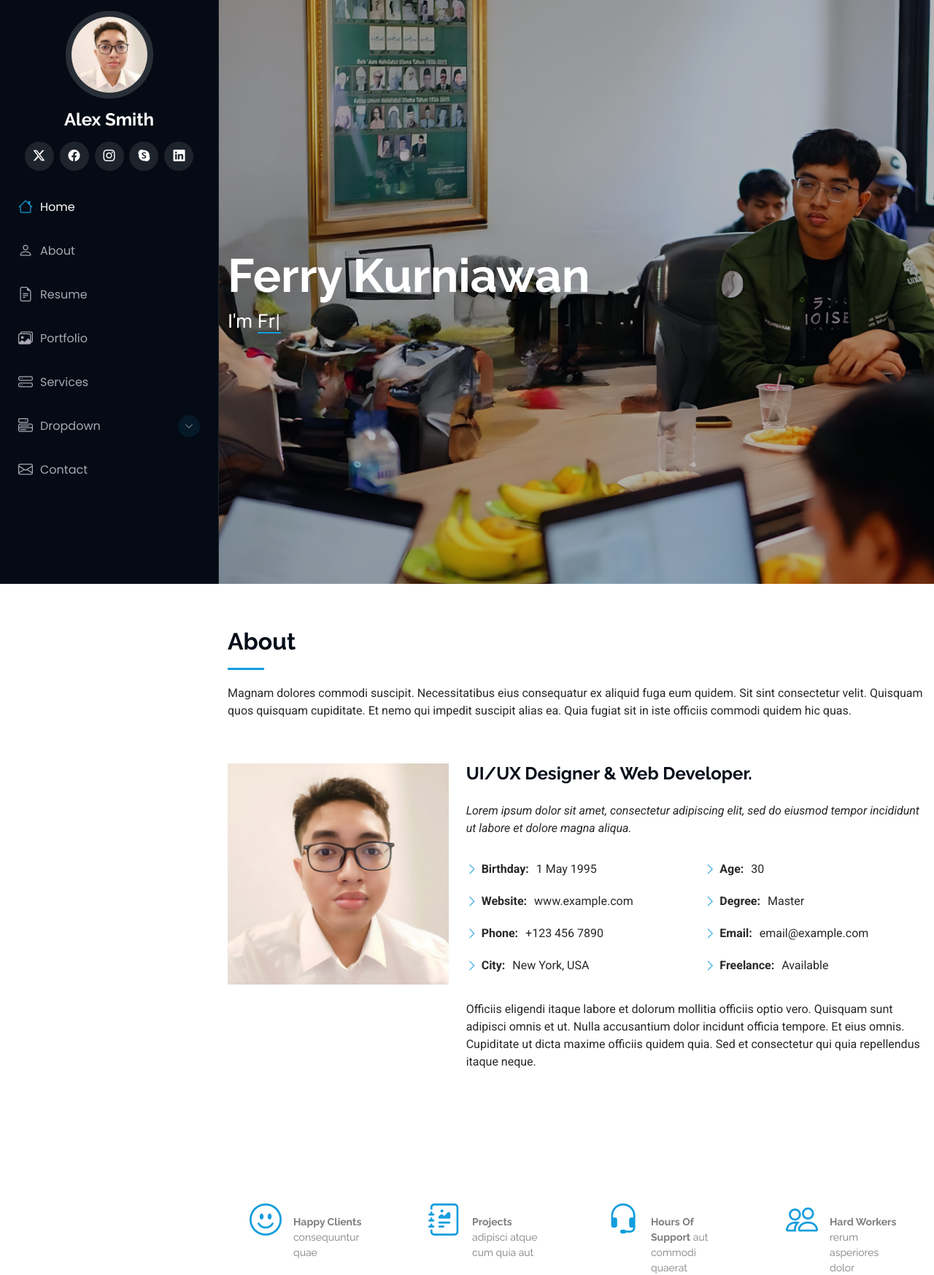
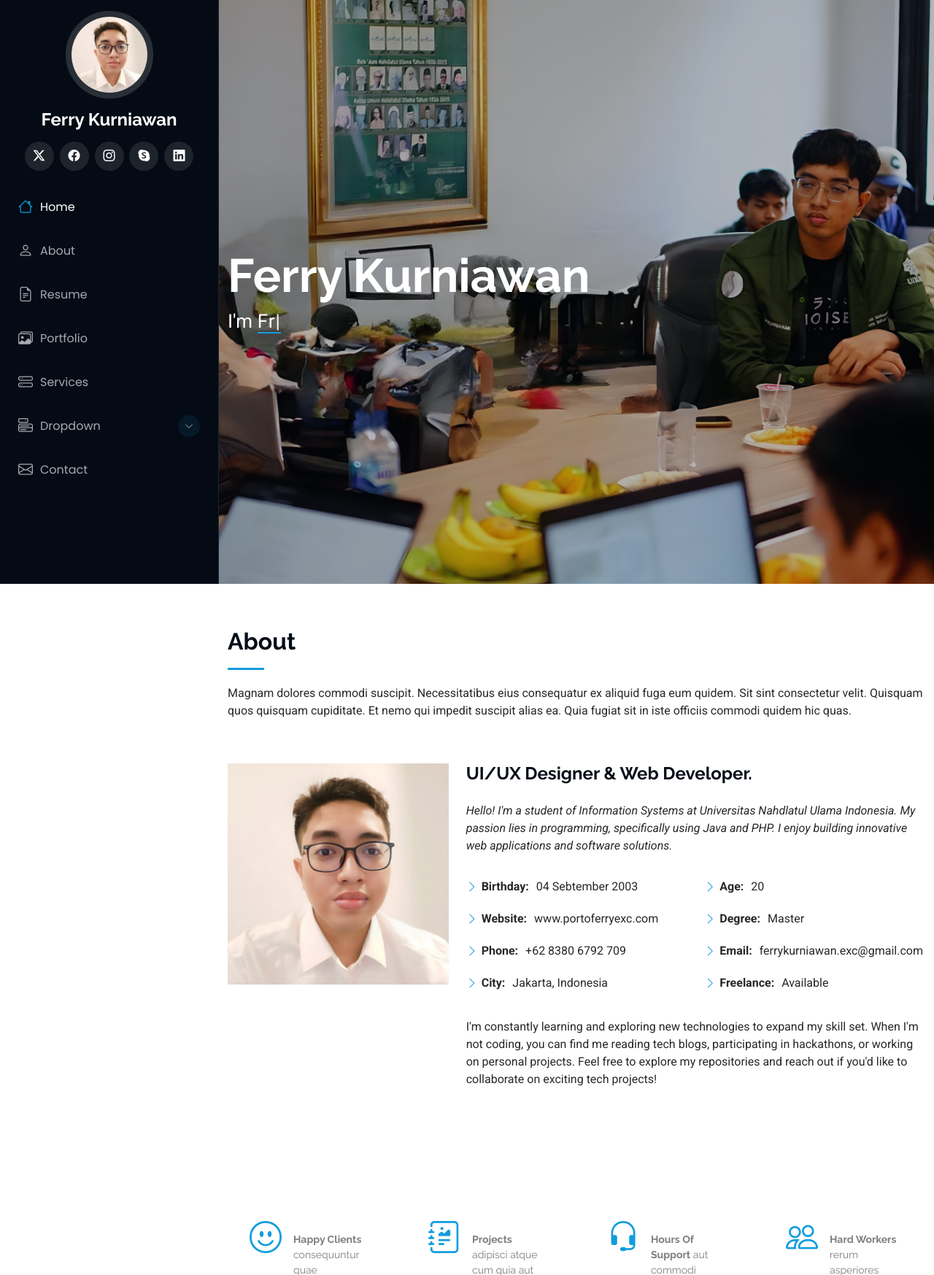
Before and after one commit to FerryXic/Project2---FerryKurniawan, a CodeIgniter 4 app: the page made by app/Views/home_view.php in a window 1280 px wide. Shown: the top 1747 px of the page at 73% size. Run offline with PHP 8.4 and a stand-in for CodeIgniter, Linux system fonts and the light colour scheme; the template is opened without the code that fills it, so the values that code supplies are empty; some libraries are stand-ins or nearby versions.

Commit message:
mengedit biodata

```diff
--- a/app/Views/home_view.php
+++ b/app/Views/home_view.php
@@ -32,31 +32,28 @@
       </div>
       <div class="col-lg-8 content">
         <h2>UI/UX Designer &amp; Web Developer.</h2>
-        <p class="fst-italic py-3">
-          Lorem ipsum dolor sit amet, consectetur adipiscing elit, sed do eiusmod tempor incididunt ut labore et dolore
-          magna aliqua.
-        </p>
+        <p class="fst-italic py-3">Hello! I'm a student of Information Systems at Universitas Nahdlatul Ulama Indonesia. My passion lies in programming, specifically using Java and PHP. I enjoy building innovative web applications and software solutions.</p>
         <div class="row">
           <div class="col-lg-6">
             <ul>
-              <li><i class="bi bi-chevron-right"></i> <strong>Birthday:</strong> <span>1 May 1995</span></li>
-              <li><i class="bi bi-chevron-right"></i> <strong>Website:</strong> <span>www.example.com</span></li>
-              <li><i class="bi bi-chevron-right"></i> <strong>Phone:</strong> <span>+123 456 7890</span></li>
-              <li><i class="bi bi-chevron-right"></i> <strong>City:</strong> <span>New York, USA</span></li>
+              <li><i class="bi bi-chevron-right"></i> <strong>Birthday:</strong> <span>04 Sebtember 2003</span></li>
+              <li><i class="bi bi-chevron-right"></i> <strong>Website:</strong> <span>www.portoferryexc.com</span></li>
+              <li><i class="bi bi-chevron-right"></i> <strong>Phone:</strong> <span>+62 8380 6792 709</span></li>
+              <li><i class="bi bi-chevron-right"></i> <strong>City:</strong> <span>Jakarta, Indonesia</span></li>
             </ul>
           </div>
           <div class="col-lg-6">
             <ul>
-              <li><i class="bi bi-chevron-right"></i> <strong>Age:</strong> <span>30</span></li>
+              <li><i class="bi bi-chevron-right"></i> <strong>Age:</strong> <span>20</span></li>
               <li><i class="bi bi-chevron-right"></i> <strong>Degree:</strong> <span>Master</span></li>
-              <li><i class="bi bi-chevron-right"></i> <strong>Email:</strong> <span>email@example.com</span></li>
+              <li><i class="bi bi-chevron-right"></i> <strong>Email:</strong> <span>ferrykurniawan.exc@gmail.com</span></li>
               <li><i class="bi bi-chevron-right"></i> <strong>Freelance:</strong> <span>Available</span></li>
             </ul>
           </div>
         </div>
         <p class="py-3">
-          Officiis eligendi itaque labore et dolorum mollitia officiis optio vero. Quisquam sunt adipisci omnis et ut. Nulla accusantium dolor incidunt officia tempore. Et eius omnis.
-          Cupiditate ut dicta maxime officiis quidem quia. Sed et consectetur qui quia repellendus itaque neque.
+        I'm constantly learning and exploring new technologies to expand my skill set. When I'm not coding, you can find me reading tech blogs, participating in hackathons, or working on personal projects.
+        Feel free to explore my repositories and reach out if you'd like to collaborate on exciting tech projects!
         </p>
       </div>
     </div>
@@ -185,7 +182,7 @@
   <!-- Section Title -->
   <div class="container section-title" data-aos="fade-up">
     <h2>Resume</h2>
-    <p>Magnam dolores commodi suscipit. Necessitatibus eius consequatur ex aliquid fuga eum quidem. Sit sint consectetur velit. Quisquam quos quisquam cupiditate. Et nemo qui impedit suscipit alias ea. Quia fugiat sit in iste officiis commodi quidem hic quas.</p>
+    <p>Passionate and dedicated Information Systems student at Universitas Nahdlatul Ulama Indonesia with strong programming skills in Java and PHP. Eager to apply my knowledge in real-world projects and contribute to innovative solutions.</p>
   </div><!-- End Section Title -->
 
   <div class="container">
--- a/app/Views/layouts/header.php
+++ b/app/Views/layouts/header.php
@@ -48,7 +48,7 @@
     <a href="index.html" class="logo d-flex align-items-center justify-content-center">
       <!-- Uncomment the line below if you also wish to use an image logo -->
       <!-- <img src="img/logo.png" alt=""> -->
-      <h1 class="sitename">Alex Smith</h1>
+      <h1 class="sitename">Ferry Kurniawan</h1>
     </a>
 
     <div class="social-links text-center">
```
